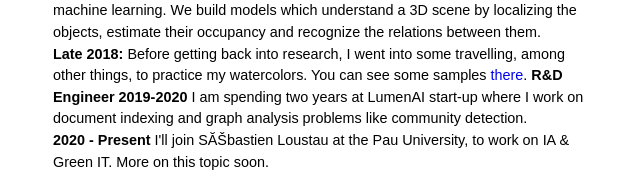
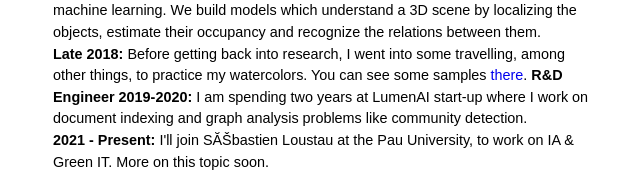
Before and after one commit to paulgay/paulgay.github.io, a plain HTML site: page index.html in a window 1280 px wide. Shown: the part 773-952 px from the top of the page, 232-872 px from the left. Drawn offline with Linux system fonts and the light colour scheme.

Commit message:
univ pau

```diff
--- a/index.html
+++ b/index.html
@@ -90,9 +90,9 @@ function fonction(paper){
 	<a class=parttitle>Post-doc in Italy: 2016-2018</a> I was a post-doctoral fellow at IIT/PAVIS (Genova Italy) with <a href=http://users.isr.ist.utl.pt/~adb/>Alessio Del Bue</a>,  where I worked on merging multiple view geometry and machine learning. <!-- <a href="https://www.youtube.com/watch?v=i7ierVkXYa8">structure from motion</a> and motion segmentation.-->  We build models which understand a 3D scene by localizing the objects, estimate their occupancy and recognize the relations between them.
 	<br>
 	<a class=parttitle>Late 2018:</a> Before getting back into research, I went into some travelling, among other things, to practice my watercolors. You can see some samples <a href=aquarelles.html>there</a>.
-  <a class=parttitle>R&D Engineer 2019-2020</a> I am spending two years at LumenAI start-up where I work on document indexing and graph analysis problems like community detection.
+  <a class=parttitle>R&D Engineer 2019-2020:</a> I am spending two years at LumenAI start-up where I work on document indexing and graph analysis problems like community detection.
 	<br>
-	<a class=parttitle>2020 - Present</a> I'll join Sébastien Loustau at the Pau University, to work on IA & Green IT. More on this topic soon.
+	<a class=parttitle>2021 - Present:</a> I'll join Sébastien Loustau at the Pau University, to work on IA & Green IT. More on this topic soon.
         <h2>Research highlights <a name="highlights"> </a></h2>
         The Pavis/VGM group has a strong expertise in geometry and 3D reconstruction. When I joined them in 2016, recent efforts tend to merge their expertise in geometry with machine learning techniques to produce representations which can model both the structure (e.g. the 3D shape) and the semantic (e.g. object labels) of the scene. My two main contributions are:
         <ul>
```
